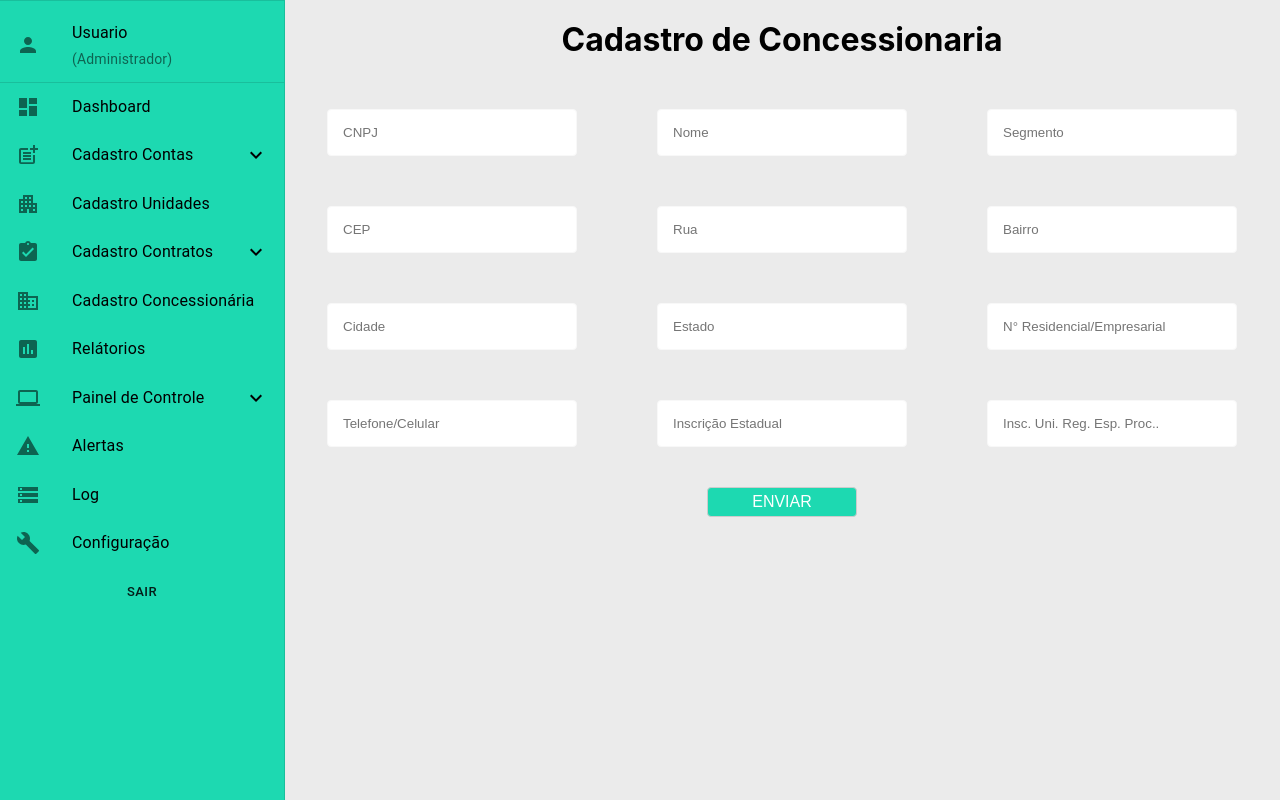
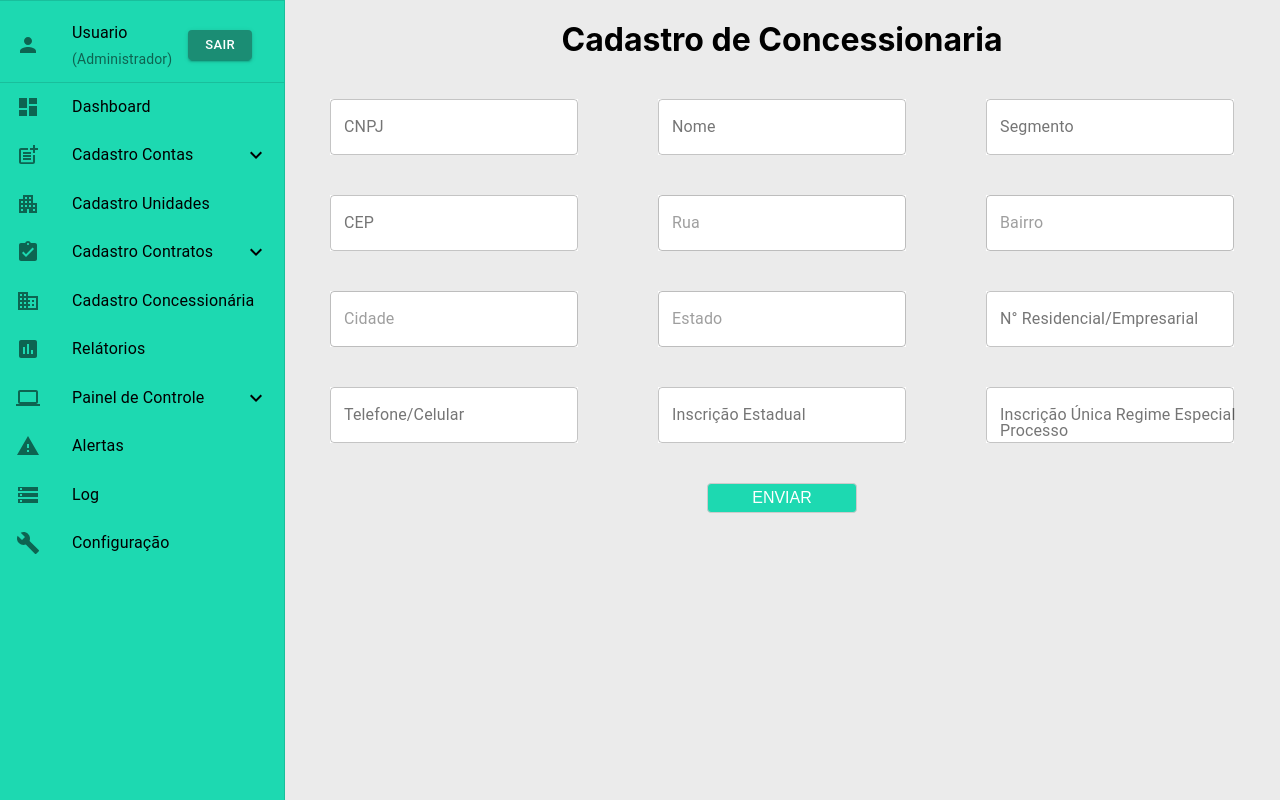
Before and after one commit to Grupo1API/TecSus, a React (Create React App) app in the folder tecsus-front/tecsus/: page /concessionaria in a window 1280 px wide. Built offline with nearby package versions, Linux system fonts and the light colour scheme.

Commit message:
Atalho e label

```diff
--- a/tecsus-front/tecsus/src/components/menu/index.js
+++ b/tecsus-front/tecsus/src/components/menu/index.js
@@ -63,6 +63,10 @@ const useStyles = makeStyles((theme) => ({
     textDecoration: "none",
     color: '#000'
  },
+ button:{
+   background:"#191a1a66",
+   color:"#fff"
+ }
 }));
 
 export default function Dashboard() {
@@ -106,6 +110,9 @@ export default function Dashboard() {
                 <ListItemText primary="Usuario" style={{marginRight:'12px'}} />
                 <ListItemText secondary="(Administrador)"/>
               </div>
+              <Link to='/' className={classes.link} style={{width: '100px', margin: '1px auto', textAlign:'center'}}>
+                <Button variant="contained" size="small" className={classes.button} >Sair</Button>
+              </Link>
             </ListItem>
             <Divider />
             <Link to='/' className={classes.link} >
@@ -256,9 +263,7 @@ export default function Dashboard() {
             </ListItem>
 
         </List>
-        <Link to='/' className={classes.link} style={{width: '100px', margin: '1px auto', textAlign:'center'}}>
-          <Button size="small" color="#000" >Sair</Button>
-        </Link>
+
       </Drawer>
     </div>
   );
--- a/tecsus-front/tecsus/src/pages/concessionaria/index.js
+++ b/tecsus-front/tecsus/src/pages/concessionaria/index.js
@@ -2,6 +2,7 @@ import './style.css';
 import Menu from '../../components/menu'
 import { useState } from 'react';
 import NumberFormat from 'react-number-format';
+import TextField from '@material-ui/core/TextField';
 
 function Concessionaria(){
 
@@ -17,6 +18,22 @@ function Concessionaria(){
     const [telefone, setTelefone] = useState('')
     const [inscricao_est, setInscricao_est] = useState('')
     const [inscricao_unic, setInscricao_unic] = useState('')
+
+
+
+    async function buscaCep(){
+        try {
+            const response = await fetch(`https://viacep.com.br/ws/${cep}/json/`)
+            const dados = await response.json()
+            setRua(dados.logradouro)
+            setBairro(dados.bairro)
+            setCidade(dados.localidade)
+            setEstado(dados.uf)
+
+        } catch (error) {
+            return console.log(error.message);
+        }
+    }
 
     async function handleSubmit(event){
         event.preventDefault()
@@ -61,6 +78,8 @@ function Concessionaria(){
         } catch (error) {
             return console.log(error.message);
         }
+
+
     }
     return(
         <div className='c_concessionaria'>
@@ -70,69 +89,96 @@ function Concessionaria(){
                 <div className='cadastro'>
                     <form name='cadastroConcessionaria' onSubmit={handleSubmit}>
                         <div className='coluna'>
-                            <input
+                            <TextField
                                 id='cnpj'
                                 type='text'
-                                placeholder='CNPJ'
+                                placeholder='XX.XXX.XXX/XXXX-XX'
                                 value={cnpj}
                                 onChange={(e) => setCnpj(e.target.value)}
+                                label="CNPJ"
+                                variant="outlined"
+                                className='input'
                             />
-                             <input
+                             <TextField
                                 id='nome'
                                 type='text'
-                                placeholder='Nome'
+                                placeholder='Nome Concessionaria'
                                 value={nome}
+                                label="Nome"
+                                variant="outlined"
+                                className='input'
                                 onChange={(e) => setNome(e.target.value)}
                             />
-                             <input
+                             <TextField
                                 id='segmento'
                                 type='text'
-                                placeholder='Segmento'
+                                variant="outlined"
+                                className='input'
+                                label="Segmento"
+                                placeholder='Agua/Esgosto ou Eletrica'
                                 value={segmento}
                                 onChange={(e) => setSegmento(e.target.value)}
                             />
                         </div>
                         <div className='coluna'>
-                            <input
+                            <TextField
                                 id='cep'
+                                variant="outlined"
+                                className='input'
                                 type='text'
                                 placeholder='CEP'
+                                label="CEP"
                                 value={cep}
-                                onChange={(e) => setCep(e.target.value)}
+                                onChange={e=>setCep(e.target.value)}
+                                onBlur = {buscaCep}
                             />
-                             <input
+                             <TextField
                                 id='rua'
+                                variant="outlined"
+                                label="Rua"
+                                className='input'
                                 type='text'
-                                placeholder='Rua'
+                                disabled
                                 value={rua}
-                                onChange={(e) => setRua(e.target.value)}
+
                             />
-                             <input
+                             <TextField
                                 id='bairro'
+                                variant="outlined"
+                                className='input'
                                 type='text'
-                                placeholder='Bairro'
+                                label="Bairro"
+                                disabled
                                 value={bairro}
-                                onChange={(e) => setBairro(e.target.value)}
+
                             />
                         </div>
                         <div className='coluna'>
-                            <input
+                            <TextField
                                 id='cidade'
+                                variant="outlined"
+                                className='input'
                                 type='text'
-                                placeholder='Cidade'
+                                label="Cidade"
+                                disabled
                                 value={cidade}
-                                onChange={(e) => setCidade(e.target.value)}
+
                             />
-                             <input
+                             <TextField
                                 id='estado'
+                                variant="outlined"
+                                className='input'
                                 type='text'
-                                placeholder='Estado'
+                                label="Estado"
+                                disabled
                                 value={estado}
-                                onChange={(e) => setEstado(e.target.value)}
                             />
-                             <input
+                             <TextField
                                 id='num_resid'
+                                variant="outlined"
+                                className='input'
                                 type='string'
+                                label="N° Residencial/Empresarial"
                                 placeholder='N° Residencial/Empresarial'
                                 value={num_resid}
                                 onChange={(e) => setNum_resid(e.target.value)}
@@ -141,26 +187,36 @@ function Concessionaria(){
                         <div className='coluna'>
                             <NumberFormat
                                 format="(##) #####-####"
+                                variant="outlined"
+                                className='input'
                                 id='telefone'
                                 mask="_"
-                                placeholder='Telefone/Celular'
+                                label="Telefone/Celular"
+                                customInput={TextField}
+                                placeholder='(99) 99999-9999'
                                 value={telefone}
                                 onValueChange = { ( valores )  =>  {
                                     const  {value}  =  valores ;
                                     setTelefone ( value  ) ;
                                 } }
                             />
-                             <input
+                             <TextField
                                 id='inscricao_est'
+                                variant="outlined"
+                                className='input'
                                 type='text'
-                                placeholder='Inscrição Estadual'
+                                label="Inscrição Estadual"
+                                placeholder='XXX.XXX.XXX.XXX'
                                 value={inscricao_est}
                                 onChange={(e) => setInscricao_est(e.target.value)}
                             />
-                             <input
+                             <TextField
                                 id='inscricao_unic'
+                                variant="outlined"
+                                className='input'
                                 type='text'
-                                placeholder='Insc. Uni. Reg. Esp. Proc..'
+                                label="Inscrição Única Regime Especial Processo"
+                                placeholder='Inscrição Única Regime Especial Processo'
                                 value={inscricao_unic}
                                 onChange={(e) => setInscricao_unic(e.target.value)}
                             />
--- a/tecsus-front/tecsus/src/pages/concessionaria/style.css
+++ b/tecsus-front/tecsus/src/pages/concessionaria/style.css
@@ -9,14 +9,10 @@
 .cadastro{
     margin-top: 40px;
 }
-input{
-    padding: 15px;
-    display: inline-block;
-    border: 1px solid #f8f8f8;
-    border-radius: 4px;
-    box-sizing: border-box;
+.input{
+    margin-top: 10px;
 
-    margin-top: 10px;
+    background-color: #ffffff;
 }
 .coluna{
     display: flex;
```
